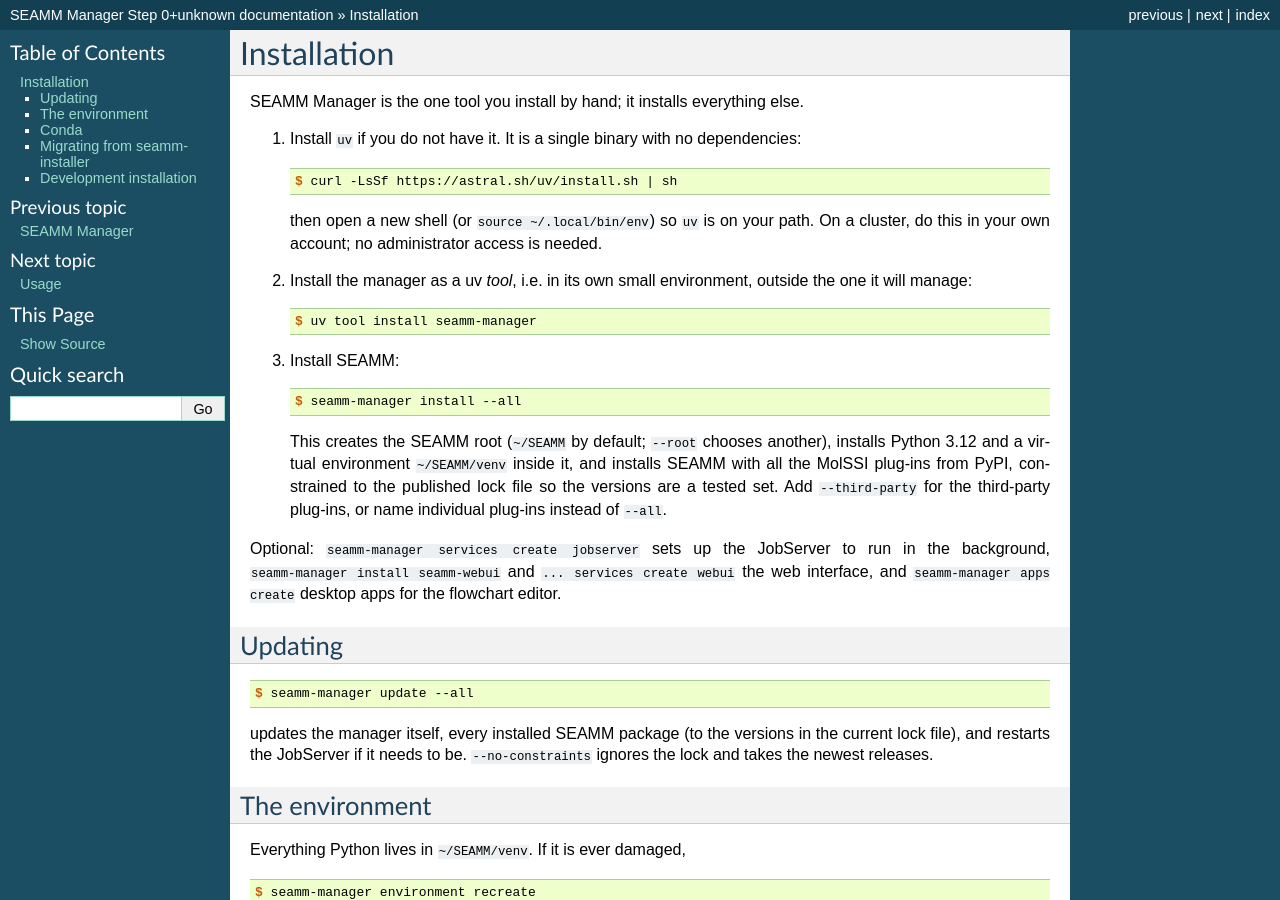
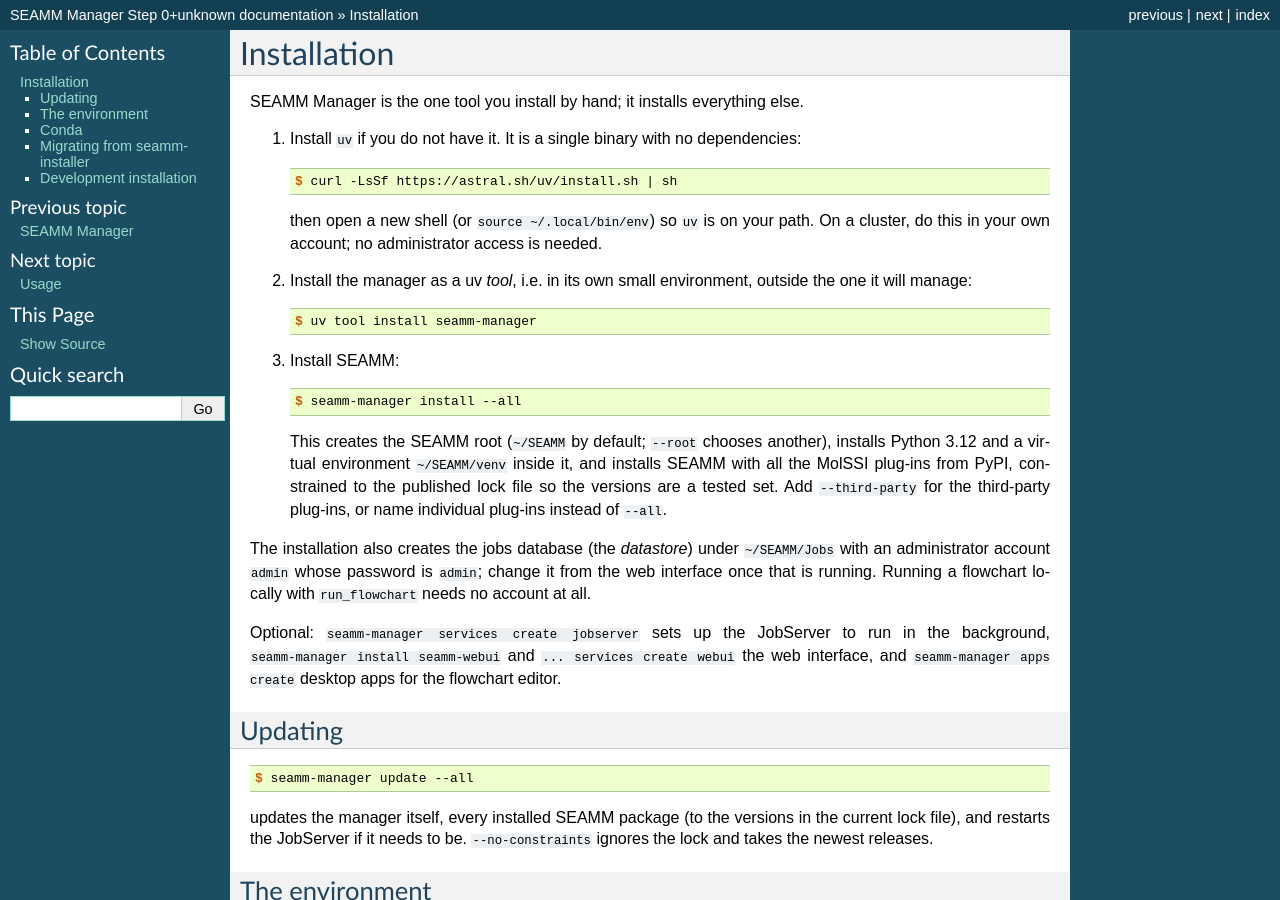
Before and after one commit to molssi-seamm/seamm_manager, a Sphinx documentation site: the page built from docs/installation.rst, in a window 1280 px wide and 900 px high. Built offline with Sphinx 7.4.7, drawn with Linux system fonts in a browser that asks for light colours; pages that are not in the unit, such as notebooks, are missing from menus.

Commit message:
HISTORY and docs for 2026.9.26.2
Co-Authored-By: Claude Fable 5.1 <noreply@anthropic.com>

```diff
--- a/HISTORY.rst
+++ b/HISTORY.rst
@@ -1,7 +1,7 @@
 =======
 History
 =======
-2026.9.26.2 -- Bugfix: require Python 3.12 so `uv tool install` picks it
+2026.9.26.2 -- Bugfixes from a first installation on a brand-new Mac
     * On a fresh Mac ``uv tool install seamm-manager`` built the manager on the
       system Python 3.9, because nothing declared a minimum version. The package now
       requires Python 3.12 or later, so uv installs one if needed.
--- a/docs/installation.rst
+++ b/docs/installation.rst
@@ -33,6 +33,11 @@ SEAMM Manager is the one tool you install by hand; it installs everything else.
    installs SEAMM with all the MolSSI plug-ins from PyPI, constrained to the
    published lock file so the versions are a tested set. Add ``--third-party`` for
    the third-party plug-ins, or name individual plug-ins instead of ``--all``.
+
+The installation also creates the jobs database (the *datastore*) under
+``~/SEAMM/Jobs`` with an administrator account ``admin`` whose password is ``admin``;
+change it from the web interface once that is running. Running a flowchart locally
+with ``run_flowchart`` needs no account at all.
 
 Optional: ``seamm-manager services create jobserver`` sets up the JobServer to run
 in the background, ``seamm-manager install seamm-webui`` and ``... services create
```
